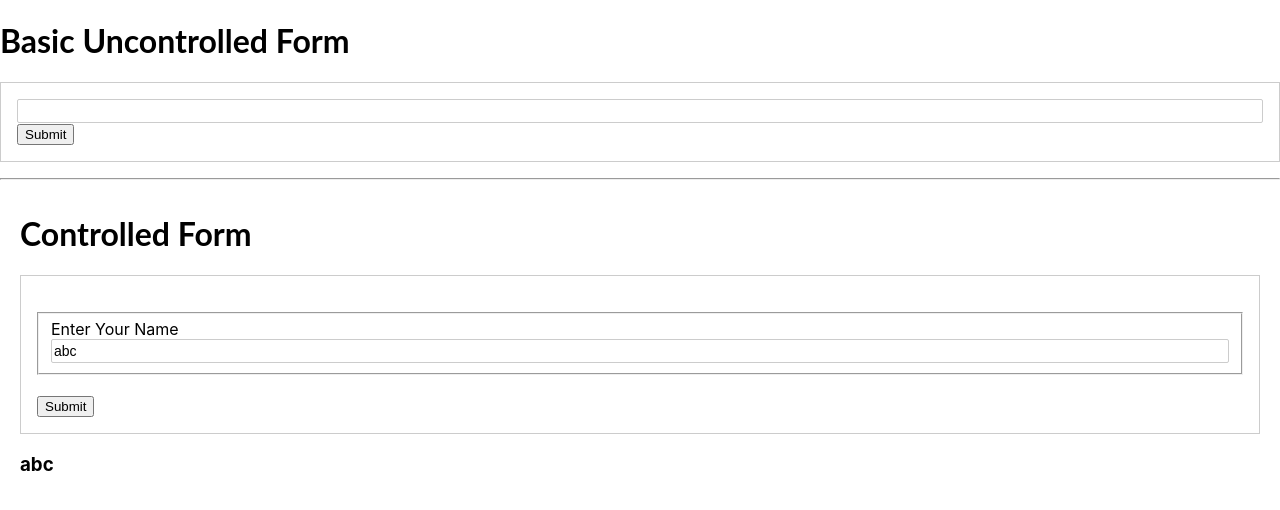
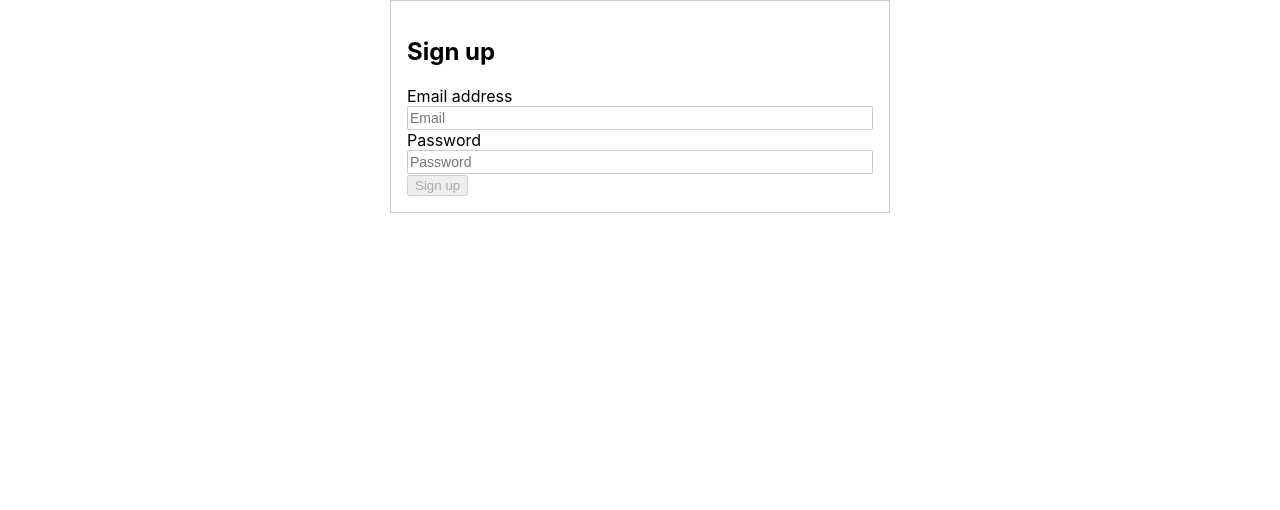
Before and after one commit to ratnappatel/FrontEndWorkspace, a React (Create React App) app in the folder HCL_ReactJS/react-forms/: page / in a window 1280 px wide. Shown: the top 510 px of the page. Built offline with nearby package versions, Linux system fonts and the light colour scheme.

Commit message:
Validation

```diff
--- a/HCL_ReactJS/react-forms/src/App.js
+++ b/HCL_ReactJS/react-forms/src/App.js
@@ -1,11 +1,12 @@
 
 import './App.css';
-import BasicForm from './forms/BasicForm';
-import BasicUForm from './forms/BasicUForm';
+//import BasicForm from './forms/BasicForm';
+//import BasicUForm from './forms/BasicUForm';
+import BasicFormValidation from './forms/formValidation/BasicFormValidation';
 //import BasicForm from './forms/BasicForm';
 //import RegistrationForm from './forms/RegistrationForm';
 //import SubscriptionForm from './forms/SubscriptionForm';
-import MultipleCheckBox from './forms/MultipleCheckBox';
+//import MultipleCheckBox from './forms/MultipleCheckBox';
 
 function App() {
   return (
@@ -14,10 +15,11 @@ function App() {
       <hr></hr>
       <RegistrationForm/>
       <SubscriptionForm/>
-       <MultipleCheckBox/>*/}
+       <MultipleCheckBox/>
        <BasicUForm/>
        <hr></hr>
-       <BasicForm/>
+       <BasicForm/>*/}
+       <BasicFormValidation/>
 
 
     </div>
--- /dev/null
+++ b/HCL_ReactJS/react-forms/src/forms/formValidation/BasicForm.css
@@ -0,0 +1,7 @@
+.demoForm {
+	width: 500px;
+	margin: auto;
+}
+p{
+    color:"red"
+}
--- /dev/null
+++ b/HCL_ReactJS/react-forms/src/forms/formValidation/FormErrors.js
@@ -0,0 +1,15 @@
+import React from 'react';
+
+ const FormErrors = ({formErrors}) =>
+  <div className='formErrors'>
+    {Object.keys(formErrors).map((fieldName, i) => {
+      if(formErrors[fieldName].length > 0){
+        return (
+          <p key={i}>{fieldName} {formErrors[fieldName]}</p>
+        )
+      } else {
+        return '';
+      }
+    })}
+  </div>
+  export default FormErrors;
```
